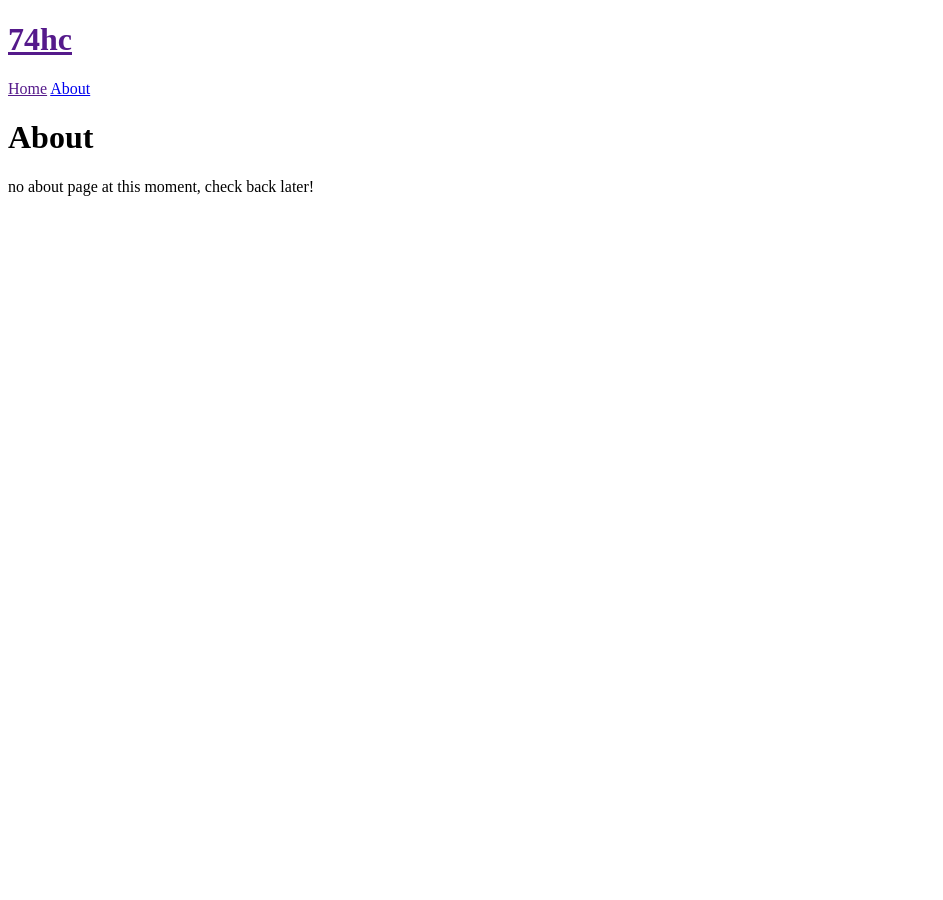
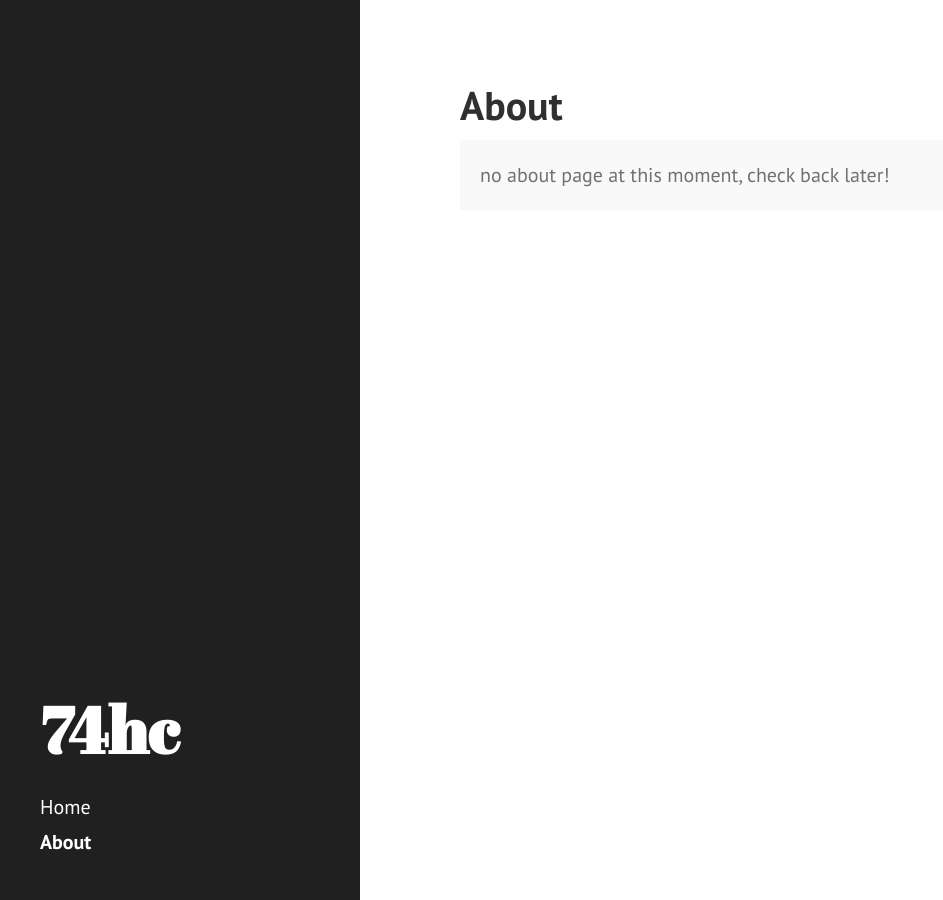
Before and after one commit to 74hc/74hc.github.io, a Jekyll site: the page built from about.md, in a window 1280 px wide. Shown: the whole page, without its empty margins (0-943 px from the left). Built offline with Jekyll 4.4.1, drawn with Linux system fonts in a browser that asks for light colours; Markdown is read by kramdown in place of the engine named in the settings.

Commit message:
changes on head to fix about

```diff
--- a/_includes/head.html
+++ b/_includes/head.html
@@ -15,9 +15,9 @@
   </title>
 
   <!-- CSS -->
-  <link rel="stylesheet" href="{{ site.baseurl }}public/css/poole.css">
-  <link rel="stylesheet" href="{{ site.baseurl }}public/css/syntax.css">
-  <link rel="stylesheet" href="{{ site.baseurl }}public/css/hyde.css">
+  <link rel="stylesheet" href="https://74hc.github.io/public/css/poole.css">
+  <link rel="stylesheet" href="https://74hc.github.io/public/css/syntax.css">
+  <link rel="stylesheet" href="https://74hc.github.io/public/css/hyde.css">
   <link rel="stylesheet" href="http://fonts.googleapis.com/css?family=PT+Sans:400,400italic,700|Abril+Fatface">
 
   <!-- Icons -->
```
